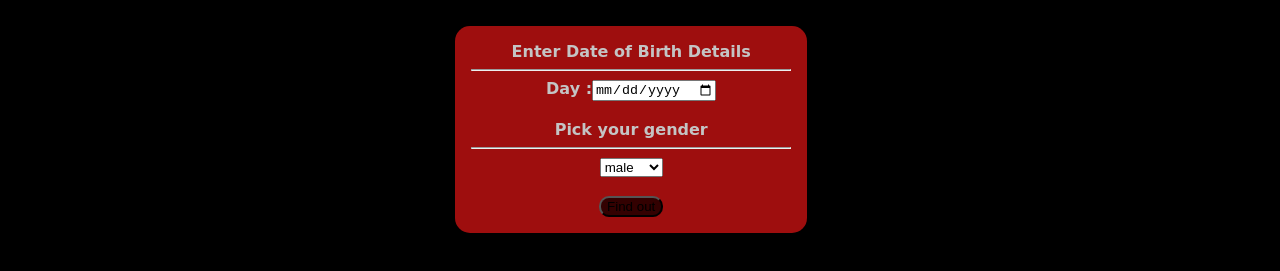
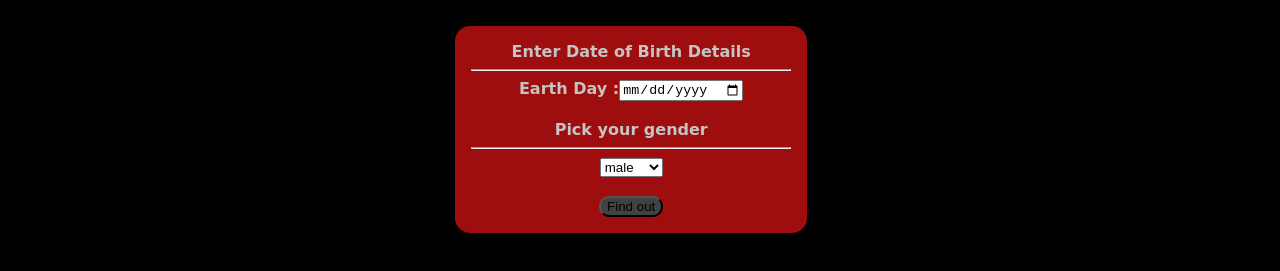
Before and after one commit to keithkirui91/Week2Project, a plain HTML site: page index.html in a window 1280 px wide. In both pictures the pointer is over the button "Find out". Shown: the part 293-564 px from the top of the page. Drawn offline with Linux system fonts and the light colour scheme.

Commit message:
update index.html

```diff
--- a/index.html
+++ b/index.html
@@ -32,7 +32,7 @@
             <div class="form-fill">
             Enter Date of Birth Details <br>
             <hr>
-            Day :<input type="date" id=date placeholder="Earthday" required><br><br>
+            Earth Day :<input type="date" id=date placeholder="Earthday" required><br><br>
 
             Pick your gender<br>
             <hr>
--- a/style.css
+++ b/style.css
@@ -70,6 +70,6 @@ p{
 
 }
 .btn-find:hover{
-    background-color: rgb(51, 1, 1);
-    transition: 1s;
+    background-color: rgb(66, 64, 64);
+    transition: .5s;
 }
```
